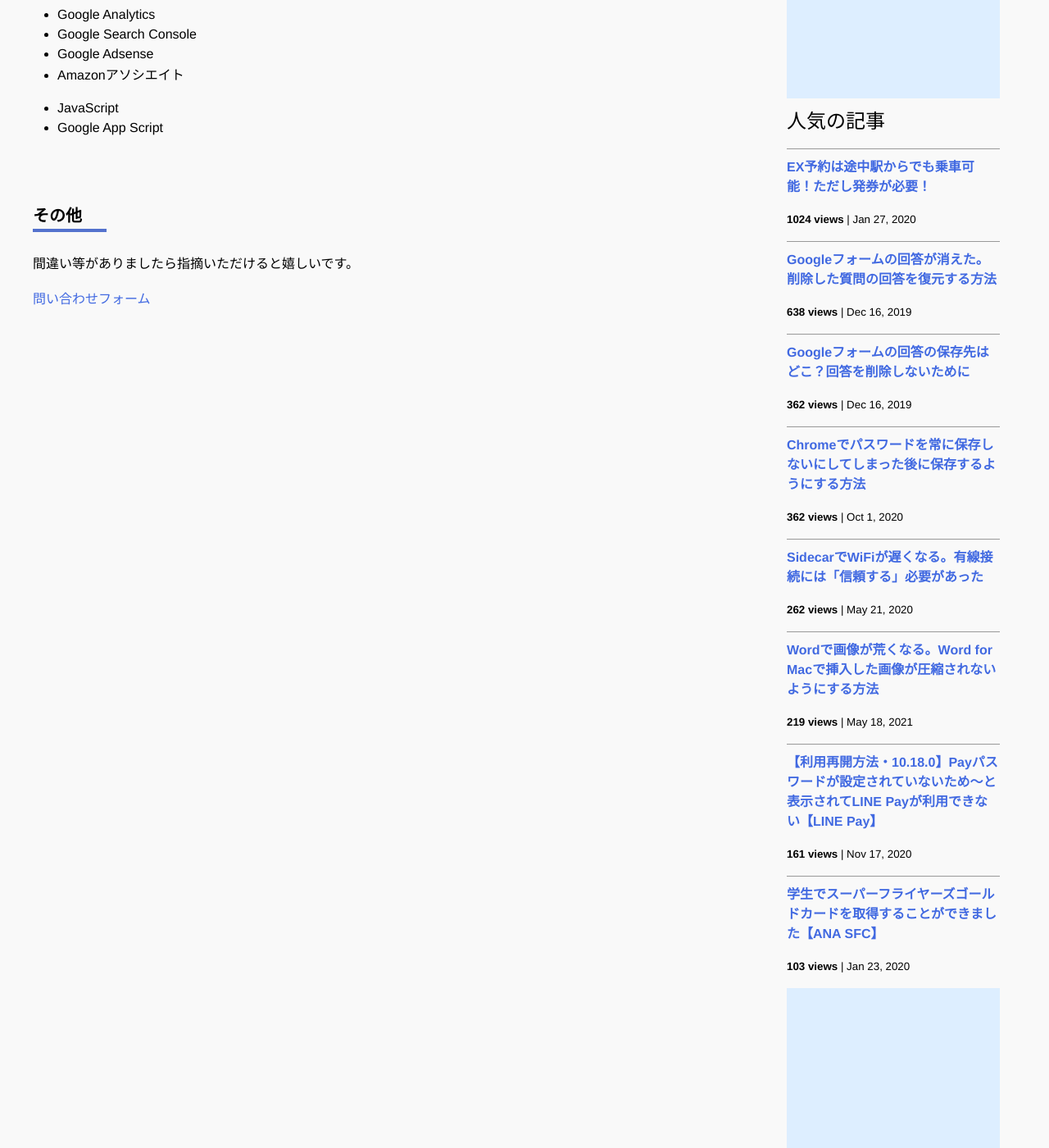
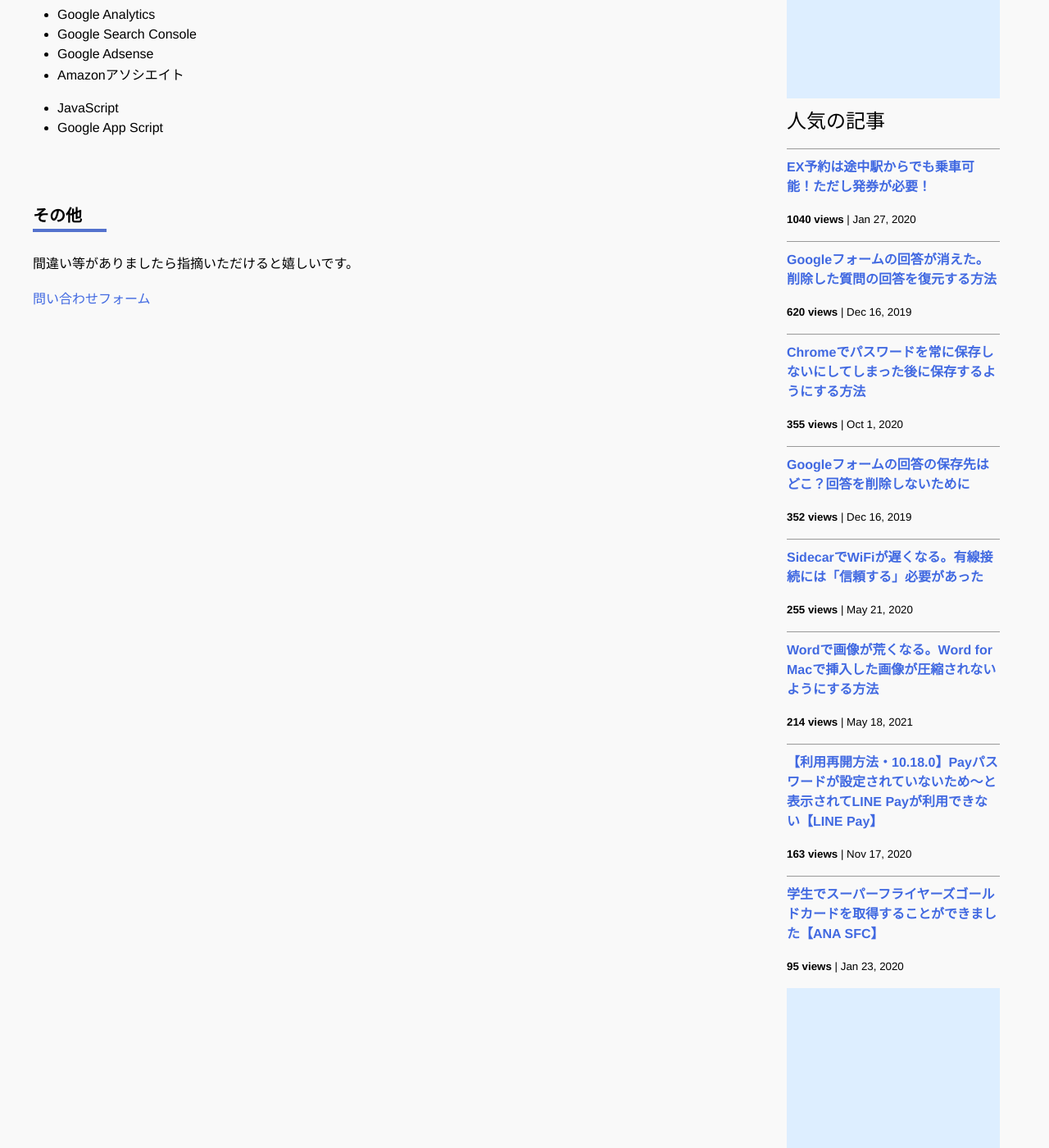
Before and after one commit to iwanaminami/shoyaiwaname, a Jekyll site: the page built from about.markdown, in a window 1280 px wide and 1400 px high, scrolled down 693 px. Shown: the whole window at 82% size. Built offline with Jekyll 4.4.1, drawn with Linux system fonts in a browser that asks for light colours; nearby versions of some CDN libraries; comment, search, counter and statistics services are not loaded.

Commit message:
a new commit message

```diff
--- a/_data/popularposts.yml
+++ b/_data/popularposts.yml
@@ -1,17 +1,17 @@
 side:
-  - view: 1024
+  - view: 1040
     url: /2020/01/27/ex-rideontheway.html
-  - view: 638
+  - view: 620
     url: /2019/12/16/restore-googleform.html
-  - view: 362
+  - view: 355
+    url: /2020/10/01/googlepassword.html
+  - view: 352
     url: /2019/12/16/googleform-answers.html
-  - view: 362
-    url: /2020/10/01/googlepassword.html
-  - view: 262
+  - view: 255
     url: /2020/05/21/sidecar-via-cable.html
-  - view: 219
+  - view: 214
     url: /2021/05/18/image-compression-word.html
-  - view: 161
+  - view: 163
     url: /2020/11/17/linepay.html
-  - view: 103
+  - view: 95
     url: /2020/01/23/sfcgold.html
```
